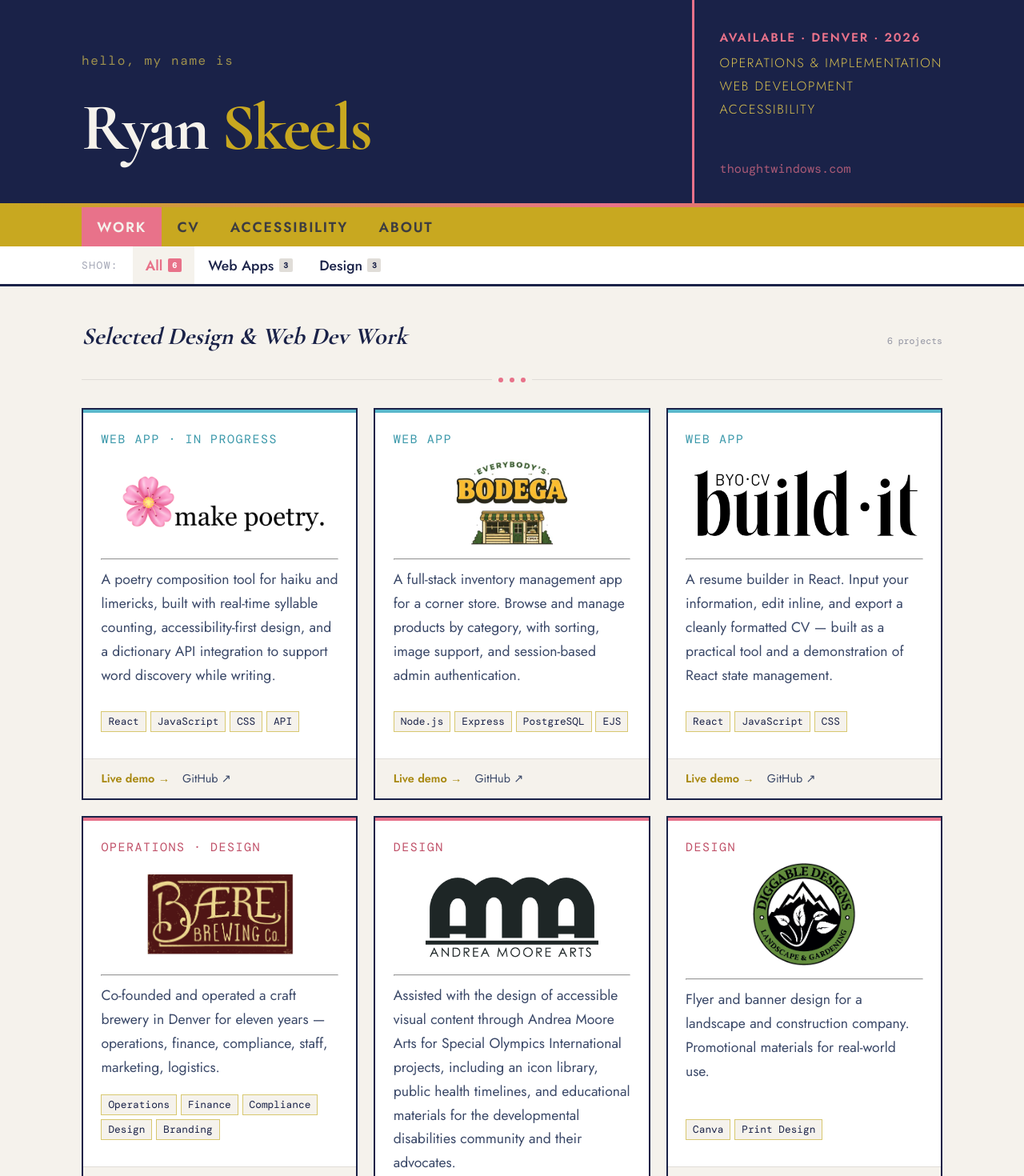
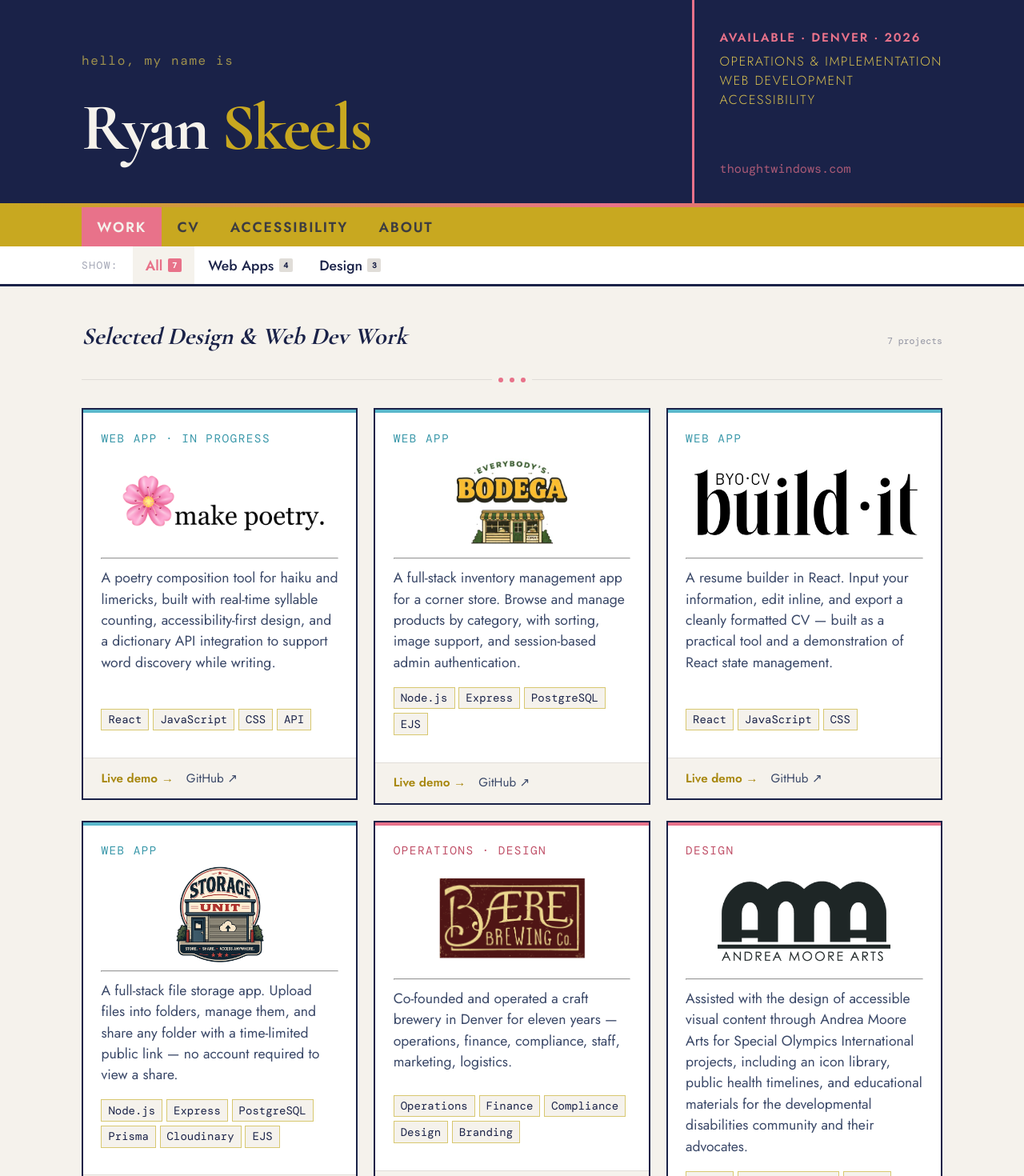
Before and after one commit to housemouse62/thought-windows, a React (Vite) app: page / in a window 1280 px wide. Shown: the top 1470 px of the page at 80% size. Built offline with nearby package versions, Linux system fonts and the light colour scheme; a web font is replaced by a local one.

Commit message:
add storate-unit to projects grid, reduce line-height to 1.5 to compact the grid

```diff
--- a/src/components/App.css
+++ b/src/components/App.css
@@ -58,7 +58,7 @@ body {
   color: var(--ink);
   font-family: var(--sans);
   font-size: 15px;
-  line-height: 1.7;
+  line-height: 1.5;
   -webkit-font-smoothing: antialiased;
 }
 
@@ -149,7 +149,7 @@ img {
   letter-spacing: 0.1em;
   text-transform: uppercase;
   color: var(--tan);
-  line-height: 1.8;
+  line-height: 1.5;
 }
 .header-tagline strong {
   display: block;
@@ -421,7 +421,7 @@ img {
 
 .card-type {
   font-family: var(--mono);
-  font-size: 0.8srem;
+  font-size: 0.9rem;
   letter-spacing: 0.1em;
   text-transform: uppercase;
   color: var(--ct-def);
@@ -450,7 +450,7 @@ img {
 .card-desc {
   font-size: 1.1rem;
   color: var(--muted);
-  line-height: 1.7;
+  line-height: 1.5;
   flex: 1;
   margin-bottom: 1.1rem;
 }
@@ -463,7 +463,7 @@ img {
 .card-tag {
   height: fit-content;
   font-family: var(--mono);
-  font-size: 0.8rem;
+  font-size: 0.875rem;
   color: var(--ink);
   border: 1px solid var(--tag-bdr);
   padding: 0.15rem 0.5rem;
@@ -488,7 +488,7 @@ img {
   align-items: center;
 }
 .card-link {
-  font-size: 0.9rem;
+  font-size: 0.95rem;
   font-weight: 600;
   color: var(--link);
   transition: opacity 0.15s;
@@ -574,7 +574,7 @@ img {
 .modal-narrative {
   font-size: 0.925rem;
   color: var(--muted);
-  line-height: 1.8;
+  line-height: 1.5;
   margin-bottom: 1.5rem;
 }
 .modal-images {
@@ -592,7 +592,7 @@ img {
   padding: 0 1rem;
   font-size: 0.9rem;
   color: var(--muted);
-  line-height: 1.7;
+  line-height: 1.5;
 }
 
 .modal-placeholder {
--- a/src/data/projects.js
+++ b/src/data/projects.js
@@ -70,6 +70,9 @@ import BYO_logo from "../assets/images/ProjectCards/BYO_logo.png";
 //Make Poetry imports
 import make_poetry_logo from "../assets/images/ProjectCards/make_poetry_logo.png";
 
+//Storage Unit imports
+import storage_unit_logo from "../assets/images/ProjectCards/storage_unit_logo.png";
+
 const PROJECTS = [
   {
     id: "poetry-app",
@@ -108,7 +111,19 @@ const PROJECTS = [
     image: BYO_logo,
     desktopOnly: true,
   },
-
+  {
+    id: "storage-unit",
+    category: "web",
+    type: "Web App",
+    title: "Storage Unit",
+    description:
+      "A full-stack file storage app. Upload files into folders, manage them, and share any folder with a time-limited public link — no account required to view a share.",
+    stack: ["Node.js", "Express", "PostgreSQL", "Prisma", "Cloudinary", "EJS"],
+    demoUrl: "https://storage-unit-production.up.railway.app/",
+    githubUrl: "https://github.com/housemouse62/storage-unit",
+    image: storage_unit_logo,
+    desktopOnly: false,
+  },
   {
     id: "baere-brewing",
     category: "design",
```
Also changed, not shown: src/assets/images/ProjectCards/storage_unit_logo.png (added).
